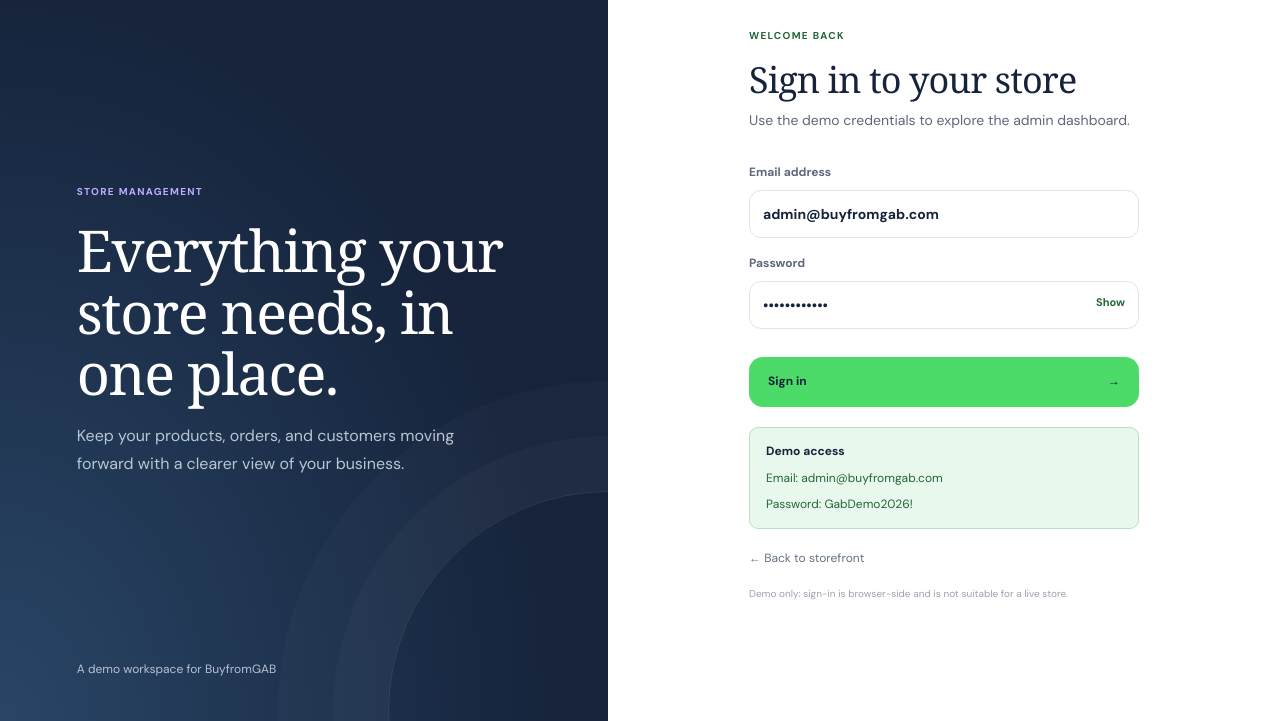
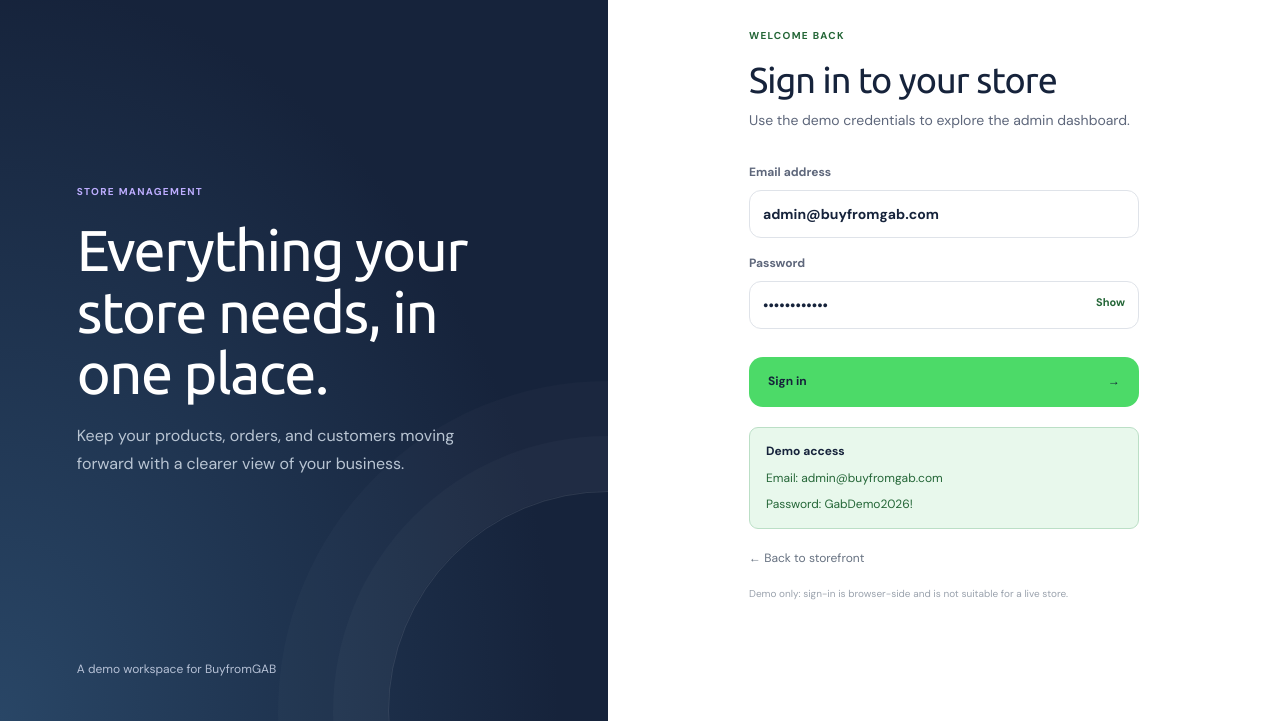
Before and after one commit to gabmen567/New-buyfromgab, a plain HTML site: page admin/index.html in a window 1280 px wide. Shown: the part 79-800 px from the top of the page. Drawn offline with Linux system fonts and the light colour scheme.

Commit message:
Use self-hosted Ubuntu fonts for website and admin titles

```diff
--- a/admin/index.html
+++ b/admin/index.html
@@ -11,6 +11,7 @@
   <link href="https://fonts.googleapis.com/css2?family=DM+Sans:wght@400;500;600;700&family=Manrope:wght@400;500;600;700;800&display=swap" rel="stylesheet">
   <link rel="stylesheet" href="styles.css">
 <link rel="stylesheet" href="classic.css">
+<link rel="stylesheet" href="../typography.css">
 </head>
 <body>
   <div id="login-screen" class="login-screen">
--- a/scripts/build-static.mjs
+++ b/scripts/build-static.mjs
@@ -5,8 +5,9 @@ import { fileURLToPath } from "node:url";
 const root = fileURLToPath(new URL("../", import.meta.url));
 const output = join(root, "dist");
 const files = [
-  "index.html", "app.js", "styles.css", "classic.css", "catalog-defaults.js",
+  "index.html", "app.js", "styles.css", "classic.css", "typography.css", "catalog-defaults.js",
   "store-config.js", "store-content.js", "track-order.js", "theme-init.js",
+  "assets/fonts/Ubuntu-Regular.ttf", "assets/fonts/Ubuntu-Medium.ttf", "assets/fonts/Ubuntu-Bold.ttf", "assets/fonts/UFL.txt",
   "admin/index.html", "admin/app.js", "admin/styles.css", "admin/classic.css",
   "admin/storefront.html", "admin/storefront.js", "admin/storefront.css", "admin/image-cropper.js",
   "help/index.html", "shipping/index.html", "returns/index.html", "track-order/index.html"
--- /dev/null
+++ b/typography.css
@@ -0,0 +1,36 @@
+/* Ubuntu headings, self-hosted so no external font request is needed for titles. */
+@font-face {
+  font-family: "Ubuntu";
+  src: url("assets/fonts/Ubuntu-Regular.ttf") format("truetype");
+  font-style: normal;
+  font-weight: 400;
+  font-display: swap;
+}
+@font-face {
+  font-family: "Ubuntu";
+  src: url("assets/fonts/Ubuntu-Medium.ttf") format("truetype");
+  font-style: normal;
+  font-weight: 500;
+  font-display: swap;
+}
+@font-face {
+  font-family: "Ubuntu";
+  src: url("assets/fonts/Ubuntu-Bold.ttf") format("truetype");
+  font-style: normal;
+  font-weight: 700;
+  font-display: swap;
+}
+:root {
+  --title-font: "Ubuntu", system-ui, sans-serif;
+  --display: var(--title-font);
+}
+h1, h2, h3, h4, h5, h6,
+.hero-title, .page-title, .tile-title, .banner-text h1, .mb-text strong,
+.related-title, .sec-title, .mg-head h2, .co-card legend, .drawer h2,
+.site-header .brand, .footer-logo, .f-connect h2, .f-brand h2, .f-brand h3, .f-title,
+.page-heading h1, .login-message h1, .login-form h2, .login-panel h2, .dialog-heading h2,
+.overview-welcome h2, .panel-heading h2, .panel-title, .settings-form h2, .demo-card h3,
+.notifications-panel h2, .editor-gate h1, .editor-heading h1, .editor-panel h2,
+.editor-section-head h2, .banner-preview strong, .crop-heading h2 {
+  font-family: var(--title-font);
+}
```
Also changed, not shown: admin/storefront.html (+1 -0 lines), help/index.html (+1 -0 lines), index.html (+1 -0 lines), returns/index.html (+1 -0 lines), shipping/index.html (+1 -0 lines), track-order/index.html (+1 -0 lines), assets/fonts/UFL.txt (added), assets/fonts/Ubuntu-Bold.ttf (added), assets/fonts/Ubuntu-Medium.ttf (added), assets/fonts/Ubuntu-Regular.ttf (added), 1 other file.
